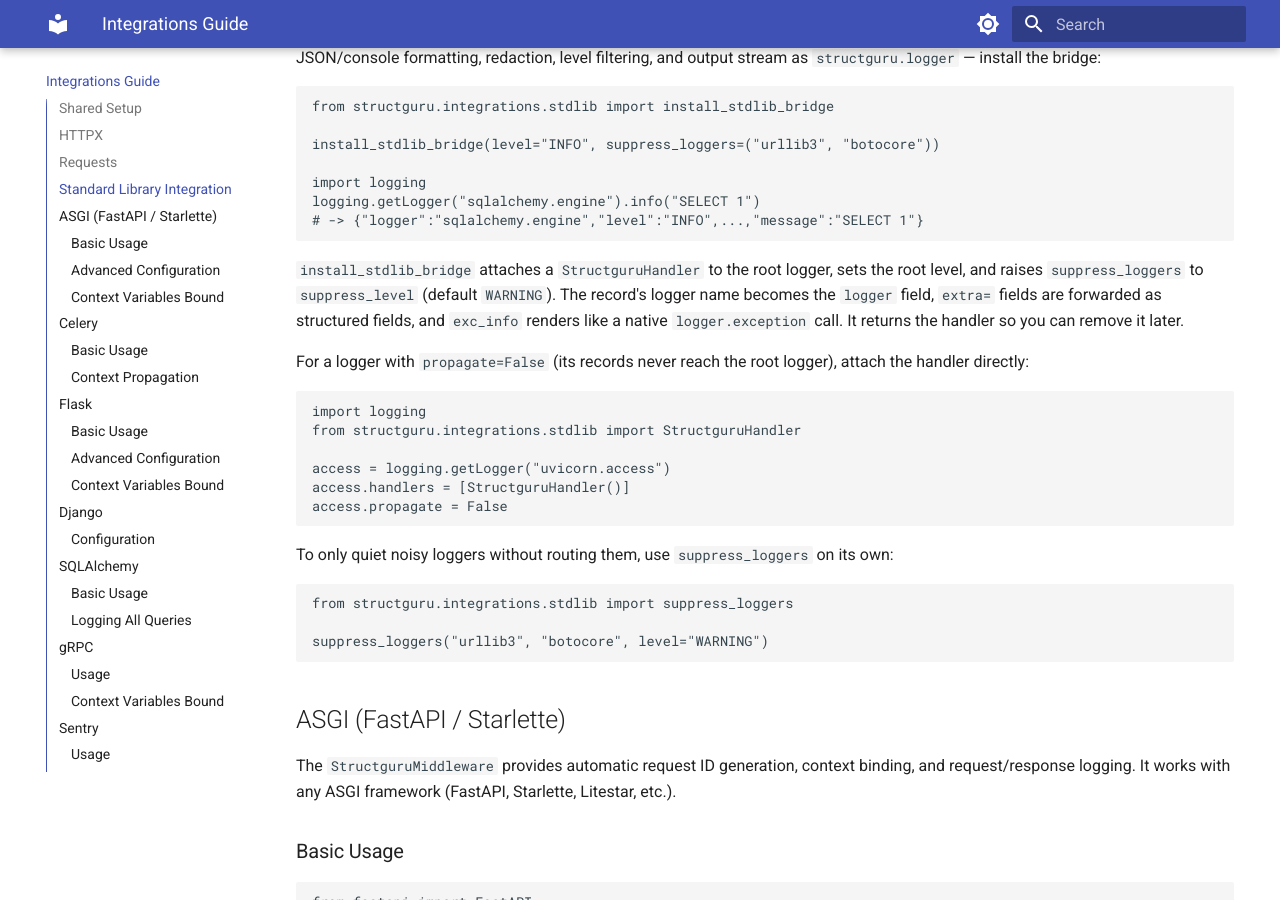
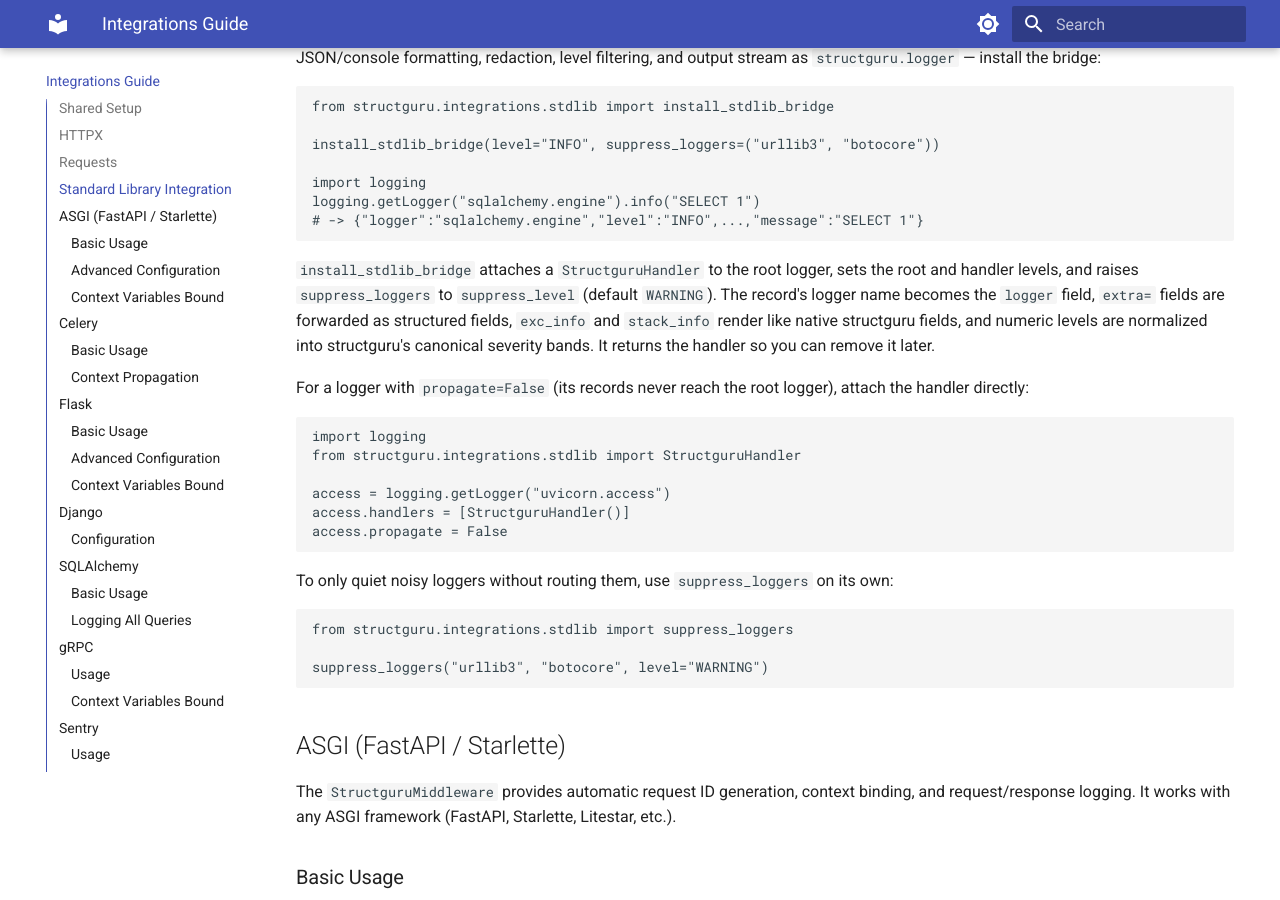
Before and after one commit to kidoz/structguru, an MkDocs documentation site: the page built from docs/integrations.md, in a window 1280 px wide and 900 px high, scrolled down 1236 px. Built offline with MkDocs 1.6.1 and Material for MkDocs 9.7.7, drawn with Linux system fonts in a browser that asks for light colours.

Commit message:
Fix stdlib bridge level and stack handling

````diff
--- a/docs/integrations.md
+++ b/docs/integrations.md
@@ -65,10 +65,12 @@ logging.getLogger("sqlalchemy.engine").info("SELECT 1")
 ```
 
 `install_stdlib_bridge` attaches a `StructguruHandler` to the root logger, sets
-the root level, and raises `suppress_loggers` to `suppress_level` (default
-`WARNING`). The record's logger name becomes the `logger` field, `extra=` fields
-are forwarded as structured fields, and `exc_info` renders like a native
-`logger.exception` call. It returns the handler so you can remove it later.
+the root and handler levels, and raises `suppress_loggers` to `suppress_level`
+(default `WARNING`). The record's logger name becomes the `logger` field,
+`extra=` fields are forwarded as structured fields, `exc_info` and `stack_info`
+render like native structguru fields, and numeric levels are normalized into
+structguru's canonical severity bands. It returns the handler so you can remove
+it later.
 
 For a logger with `propagate=False` (its records never reach the root logger),
 attach the handler directly:
````
Also changed, not shown: CHANGELOG.md (+5 -10 lines), 3 other files.
